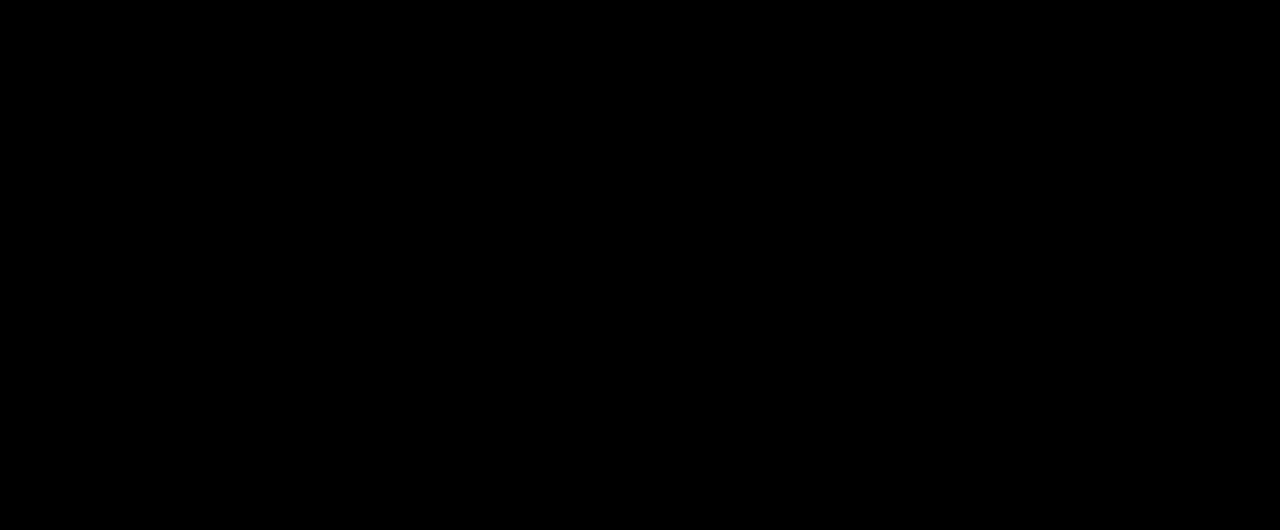
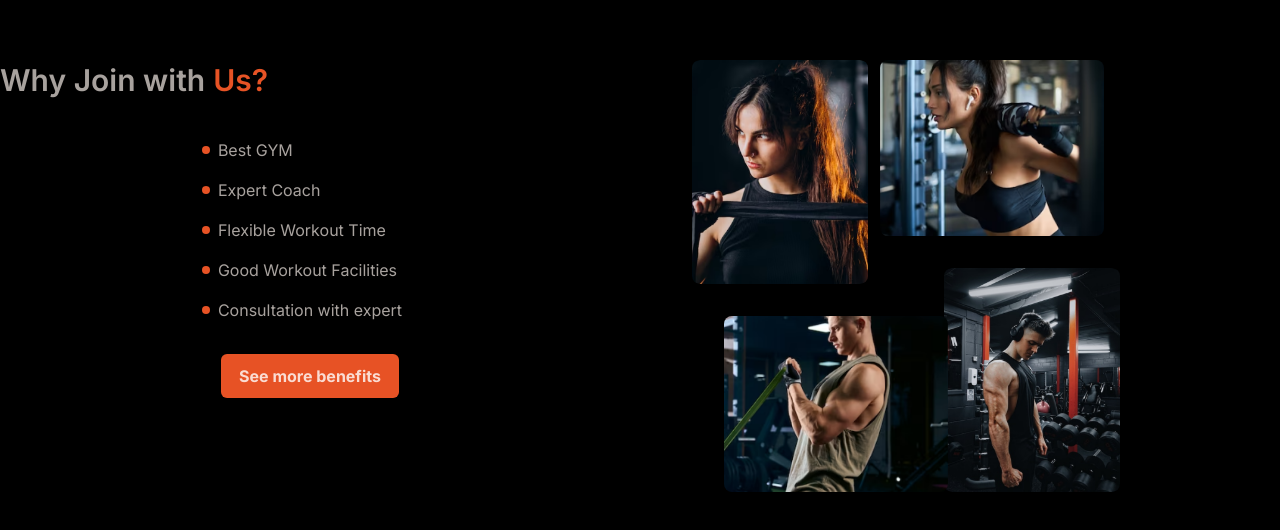
Before and after one commit to luisalmenarez/fitTrainer-web, a Next.js app: page / in a window 1280 px wide. Shown: the part 3370-3900 px from the top of the page. Before the commit the page ends 3200 px from the top, so only its background shows below. Built offline with nearby package versions, Linux system fonts and the light colour scheme.

Commit message:
Adding about section with responsive made

```diff
--- a/app/globals.css
+++ b/app/globals.css
@@ -6,7 +6,14 @@ html {
   scroll-behavior: smooth;
 }
 
-/* nav-icon-5 */
+::-webkit-scrollbar {
+  width: 1px;
+}
+::-webkit-scrollbar-thumb {
+  background: #000;
+  border-radius: 10px;
+}
+
 .nav-icon-5 {
   width: 35px;
   height: 30px;
--- a/app/page.tsx
+++ b/app/page.tsx
@@ -1,3 +1,4 @@
+import AboutSection from "@/components/about";
 import Hero from "@/components/hero";
 import Plans from "@/components/plans";
 import Services from "@/components/services";
@@ -10,6 +11,7 @@ export default function Home() {
       <Services />
       <Plans />
       <TrainingSection />
+      <AboutSection />
     </div>
   );
 }
--- /dev/null
+++ b/components/about.tsx
@@ -0,0 +1,73 @@
+import Container from "@/components/shared/container";
+import Title from "@/components/ui/tite";
+import ItemAbout from "./ui/ul-item-about";
+import ButtonPrimary from "./ui/button-primary";
+import Image from "next/image";
+
+const AboutSection = () => {
+  return (
+    <section
+      id="about"
+      className="about__section min-h-screen flex items-center justify-center">
+      <Container>
+        <Title title="Why Join with" titleColor="Us?" />
+        <div className="flex flex-col lg:flex-row items-center justify-between gap-10">
+          <section className="flex flex-1 flex-col items-center gap-8">
+            <ul className="flex flex-col gap-4">
+              <ItemAbout text="Best GYM" />
+              <ItemAbout text="Expert Coach" />
+              <ItemAbout text="Flexible Workout Time" />
+              <ItemAbout text="Good Workout Facilities" />
+              <ItemAbout text="Consultation with expert" />
+            </ul>
+            <ButtonPrimary type="button" text="See more benefits" />
+          </section>
+          <section className="relative flex flex-col lg:flex-row flex-1 items-center justify-center gap-10">
+            <div className="lg:absolute -top-52 left-8">
+              <article className="relative w-[80vw] lg:w-44 h-56">
+                <Image
+                  src="/images/trainer-1.png"
+                  alt="Image Trainer"
+                  fill
+                  className="object-cover rounded-lg shadow-xl"
+                />
+              </article>
+            </div>
+            <div className="lg:absolute top-0 right-40">
+              <article className="relative w-[80vw] lg:w-44 h-56">
+                <Image
+                  src="/images/trainer-2.png"
+                  alt="Image Trainer"
+                  fill
+                  className="object-cover rounded-lg shadow-xl"
+                />
+              </article>
+            </div>
+            <div className="lg:absolute top-12 left-16">
+              <article className="relative w-[80vw] lg:w-56 h-44">
+                <Image
+                  src="/images/trainer-3.png"
+                  alt="Image Trainer"
+                  fill
+                  className="object-cover rounded-lg shadow-xl "
+                />
+              </article>
+            </div>
+            <div className="lg:absolute -top-52 right-44">
+              <article className="relative w-[80vw] lg:w-56 h-44">
+                <Image
+                  src="/images/trainer-4.png"
+                  alt="Image Trainer"
+                  fill
+                  className="object-cover rounded-lg shadow-xl"
+                />
+              </article>
+            </div>
+          </section>
+        </div>
+      </Container>
+    </section>
+  );
+};
+
+export default AboutSection;
--- a/components/hero.tsx
+++ b/components/hero.tsx
@@ -30,9 +30,13 @@ const Hero = () => {
               <span className="text-yellow-200">transformación integral</span>
             </p>
             <div className="w-9/12 md:w-1/2 flex flex-col sm:flex-row items-center gap-5">
-              <ButtonPrimary type="button" text="Comienza ahora!" />
               <ButtonPrimary
-                className="border-primary/50 bg-transparent hover:bg-transparent hover:text-white"
+                className="w-full md:w-auto"
+                type="button"
+                text="Comienza ahora!"
+              />
+              <ButtonPrimary
+                className="w-full md:w-auto border-primary/50 bg-transparent hover:bg-transparent hover:text-white"
                 type="button"
                 text="Ver reseñas!"
               />
--- /dev/null
+++ b/components/ui/ul-item-about.tsx
@@ -0,0 +1,15 @@
+import { FC } from "react";
+
+interface ItemAboutProps {
+  text: string;
+}
+
+const ItemAbout: FC<ItemAboutProps> = ({ text }) => {
+  return (
+    <li className="relative before:absolute before:size-2 before:bg-primary before:rounded-full before:top-1/2 before:-translate-y-1/2 before:-left-4">
+      {text}
+    </li>
+  );
+};
+
+export default ItemAbout;
```
